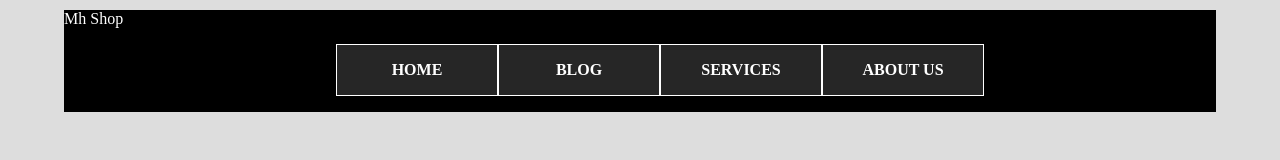
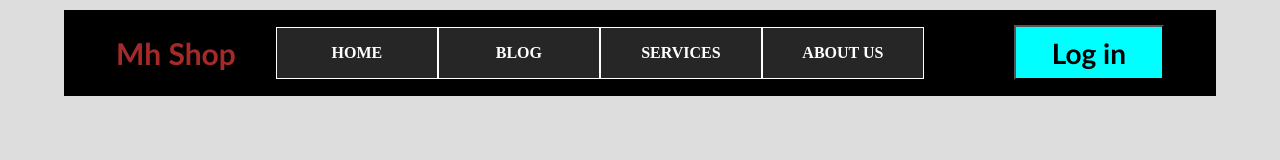
Before and after one commit to MaharobHossain/JavaScript-Partice-code, a plain HTML site: page index.html in a window 1280 px wide. Drawn offline with Linux system fonts and the light colour scheme.

Commit message:
Navbar Update

```diff
--- a/index.html
+++ b/index.html
@@ -12,10 +12,11 @@
 <body>
 
     <header>
-        <div class="logo">
-            Mh Shop
-        </div>
+
         <div class="navbar">
+            <div class="logo">
+                <h2>Mh Shop</h2>
+            </div>
             <ul>
                 <li><a href="#">Home</a></li>
                 <li><a href="#">Blog</a></li>
@@ -27,6 +28,7 @@
                 </ul> </li>
                 <li><a href="#">About Us</a></li>
             </ul>
+            <button>Log in</button>
         </div>
     </header>
 
--- a/style.css
+++ b/style.css
@@ -6,15 +6,14 @@ body{
 }
 header{
     width: 90%;
-
    background-color: black;
    color: white;margin: 10px auto;
 }
-.logo img{
-    width: 50px;
-    height: 50px;
-    margin: 15px;
-    padding: 10px;
+.logo h2{
+    font-size: 30px;
+    color: brown;
+    font-weight: bold;
+    font-family: 'Trebuchet MS', 'Lucida Sans Unicode', 'Lucida Grande', 'Lucida Sans', Arial, sans-serif;
 }
 .navbar{
     display: flex;
@@ -48,7 +47,7 @@ header{
 }
 
 .navbar ul li:hover{
-    background-color: red;
+    background-color:red;
     transition: all ease-in 0.5 ;
 }
 .navbar ul ul{
@@ -57,3 +56,19 @@ header{
 .navbar ul li:hover > ul{
     display: block;
 }
+.navbar button{
+    width: 150px;
+    height: 55px;
+    margin-left: 90px;
+    background-color: aqua;
+    font-size: 28px;
+    font-weight: bold;
+    font-family:'Gill Sans', 'Gill Sans MT', Calibri, 'Trebuchet MS', sans-serif;
+
+}
+.navbar button:hover{
+    background-color: yellow;
+    color: rgb(236, 13, 13);
+    font-size: 30px;
+
+}
```
